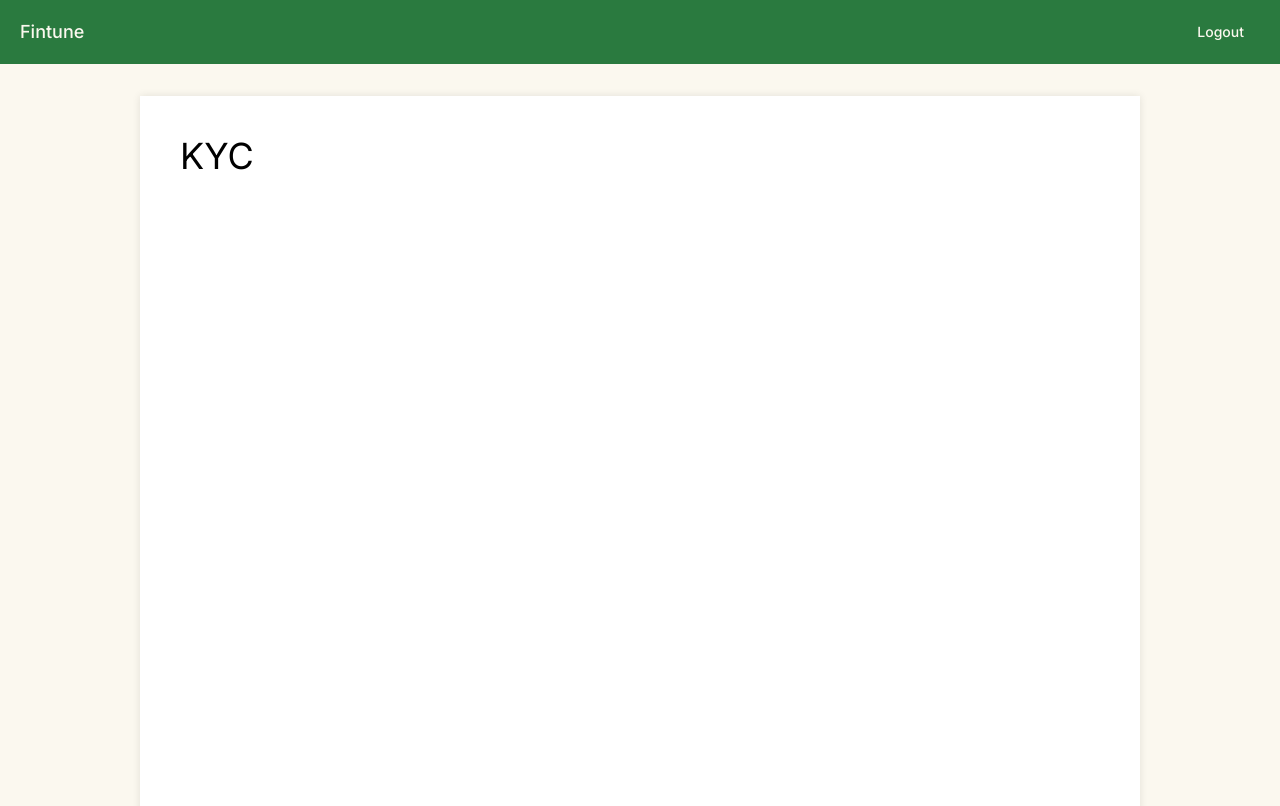
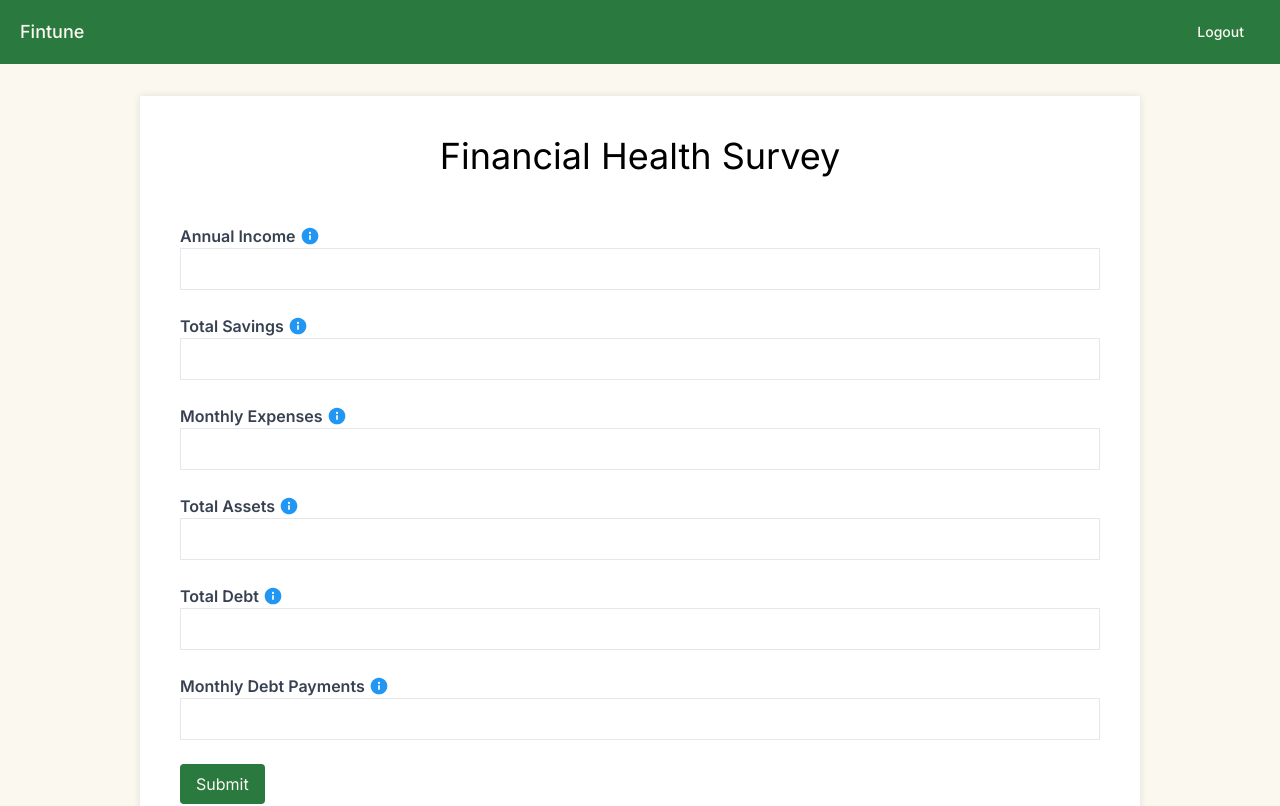
Before and after one commit to sohambasu963/Fintune, a Next.js app in the folder client/: page /kyc in a window 1280 px wide. Shown: the top 806 px of the page. Built offline with nearby package versions, Linux system fonts and the light colour scheme; no server answers.

Commit message:
added content for KYC page

```diff
--- a/client/src/app/kyc/page.tsx
+++ b/client/src/app/kyc/page.tsx
@@ -1,18 +1,138 @@
+"use client";
+import React, { useState } from "react";
 import Topbar from "@/components/topbar";
+import Tooltip from "@/components/tooltip";
 
 function KYCForm() {
+
+    const [formData, setFormData] = useState({
+        annualIncome: '',
+        totalSavings: '',
+        totalDebt: '',
+        totalAssets: '',
+        monthlyExpenses: '',
+        monthlyDebtPayments: ''
+    });
+
+    const handleChange = (e: any) => {
+        const { name, value } = e.target;
+        setFormData(prevState => ({
+          ...prevState,
+          [name]: value
+        }));
+      };
+
+      const handleSubmit = (e: any) => {
+        e.preventDefault();
+        console.log("Financial Data Submitted:", formData);
+        alert("Financial Information Submitted!");
+      };
+
       return (
         <div
           className="bg-white p-10 flex flex-col justify-between mt-[4vh] mb-[5vh]"
           style={{
             width: "1000px",
-        height: "1100px",
             boxShadow: "0px 0px 8px rgba(0,0,0,0.1)",
           }}
         >
-      <h1 className="text-4xl">KYC</h1>
+          <h1 className="text-4xl mb-12 text-center">Financial Health Survey</h1>
+          <form onSubmit={handleSubmit} className="space-y-6">
+            <div className="flex flex-col">
+              <div className="flex items-center space-x-1">
+                <label htmlFor="annualIncome" className="font-semibold text-gray-700">Annual Income</label>
+                <Tooltip content="The total amount of money earned annually before taxes." />
+              </div>
+              <input
+                type="number"
+                id="annualIncome"
+                name="annualIncome"
+                value={formData.annualIncome}
+                onChange={handleChange}
+                className="border px-4 py-2"
+                required
+              />
+            </div>
+            <div className="flex flex-col">
+              <div className="flex items-center space-x-1">
+                <label htmlFor="totalSavings" className="font-semibold text-gray-700">Total Savings</label>
+                <Tooltip content="All funds saved across different bank accounts and liquid assets." />
+              </div>
+              <input
+                type="number"
+                id="totalSavings"
+                name="totalSavings"
+                value={formData.totalSavings}
+                onChange={handleChange}
+                className="border px-4 py-2"
+                required
+              />
+            </div>
+            <div className="flex flex-col">
+              <div className="flex items-center space-x-1">
+                <label htmlFor="monthlyExpenses" className="font-semibold text-gray-700">Monthly Expenses</label>
+                <Tooltip content="Total monthly spending on bills, groceries, entertainment, etc." />
+              </div>
+              <input
+                type="number"
+                id="monthlyExpenses"
+                name="monthlyExpenses"
+                value={formData.monthlyExpenses}
+                onChange={handleChange}
+                className="border px-4 py-2"
+                required
+              />
+            </div>
+            <div className="flex flex-col">
+              <div className="flex items-center space-x-1">
+                <label htmlFor="totalAssets" className="font-semibold text-gray-700">Total Assets</label>
+                <Tooltip content="The total value of all assets including investments, real estate, and other personal property." />
+              </div>
+              <input
+                type="number"
+                id="totalAssets"
+                name="totalAssets"
+                value={formData.totalAssets}
+                onChange={handleChange}
+                className="border px-4 py-2"
+                required
+              />
+            </div>
+            <div className="flex flex-col">
+              <div className="flex items-center space-x-1">
+                <label htmlFor="totalDebt" className="font-semibold text-gray-700">Total Debt</label>
+                <Tooltip content="Sum of all personal debts, including loans and credit cards." />
+              </div>
+              <input
+                type="number"
+                id="totalDebt"
+                name="totalDebt"
+                value={formData.totalDebt}
+                onChange={handleChange}
+                className="border px-4 py-2"
+                required
+              />
+            </div>
+            <div className="flex flex-col">
+              <div className="flex items-center space-x-1">
+                <label htmlFor="monthlyDebtPayments" className="font-semibold text-gray-700">Monthly Debt Payments</label>
+                <Tooltip content="Monthly total of all payments made towards debts." />
+              </div>
+              <input
+                type="number"
+                id="monthlyDebtPayments"
+                name="monthlyDebtPayments"
+                value={formData.monthlyDebtPayments}
+                onChange={handleChange}
+                className="border px-4 py-2"
+                required
+              />
+            </div>
+            <button type="submit" className="bg-secondary text-primary px-4 py-2 rounded self-end">Submit</button>
+          </form>
         </div>
       );
+
 }
 
 export default function KYCPage() {
--- /dev/null
+++ b/client/src/components/tooltip.tsx
@@ -0,0 +1,32 @@
+import React, { useState } from 'react';
+
+interface TooltipProps {
+  content: string;
+}
+
+export default function Tooltip({ content }: TooltipProps) {
+    const [show, setShow] = useState(false);
+
+    return (
+        <div className="relative flex items-center">
+            <div className="flex items-center cursor-help"
+                 onMouseEnter={() => setShow(true)}
+                 onMouseLeave={() => setShow(false)}>
+                <img src={'/images/info.svg'} alt="Info" className="h-5 w-5 mr-2" />
+            </div>
+            {show && (
+                <div className="absolute p-3 text-sm text-white bg-black rounded-lg shadow-lg z-10"
+                     style={{
+                         top: '150%',
+                         left: '50%',
+                         transform: 'translateX(-50%)',
+                         minWidth: '200px',
+                         whiteSpace: 'normal',
+                         lineHeight: '1.5',
+                     }}>
+                    {content}
+                </div>
+            )}
+        </div>
+    );
+};
```
Also changed, not shown: client/public/images/info.svg (added). Lines whose indentation alone changed are shown as unchanged.
